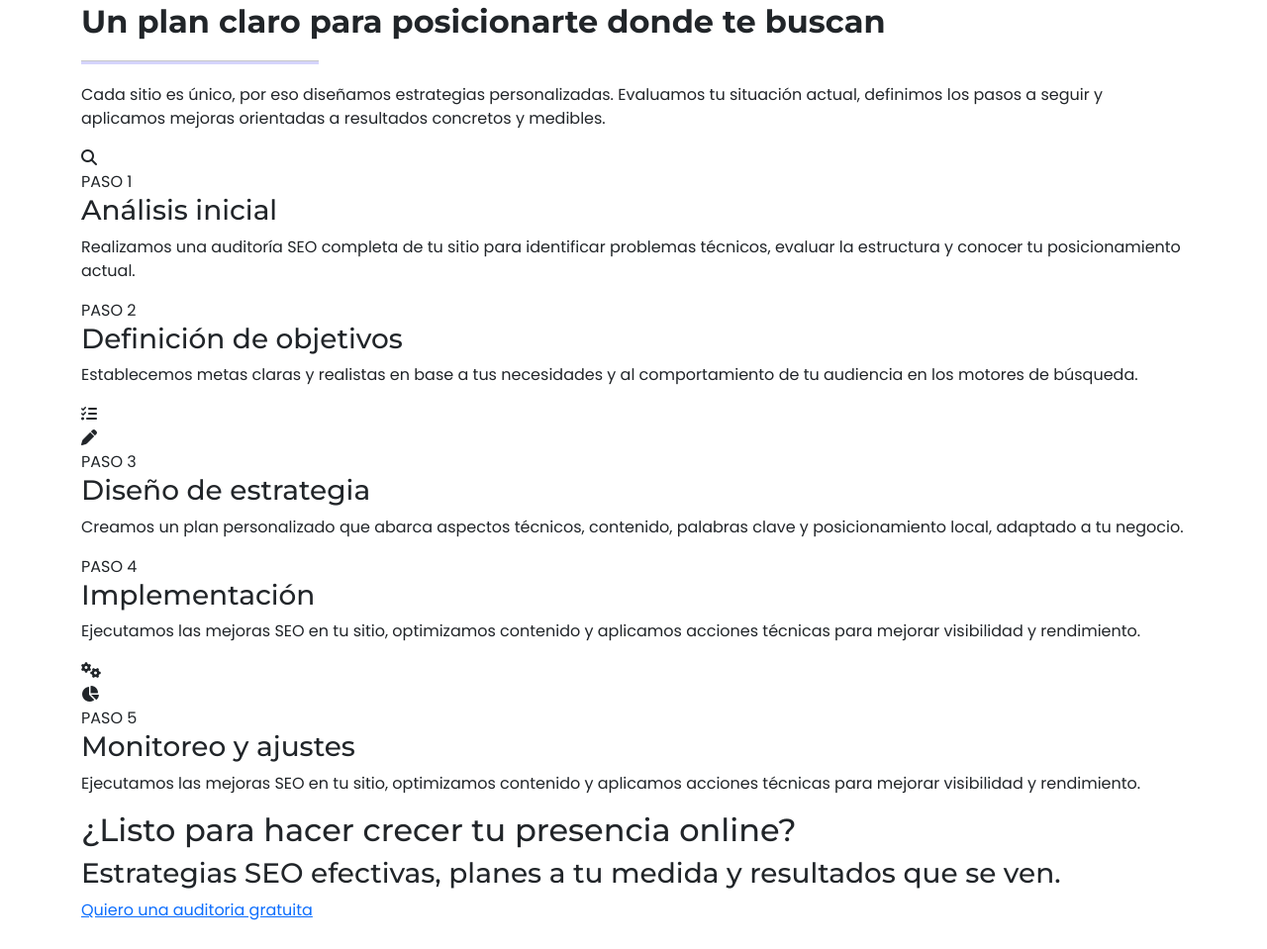
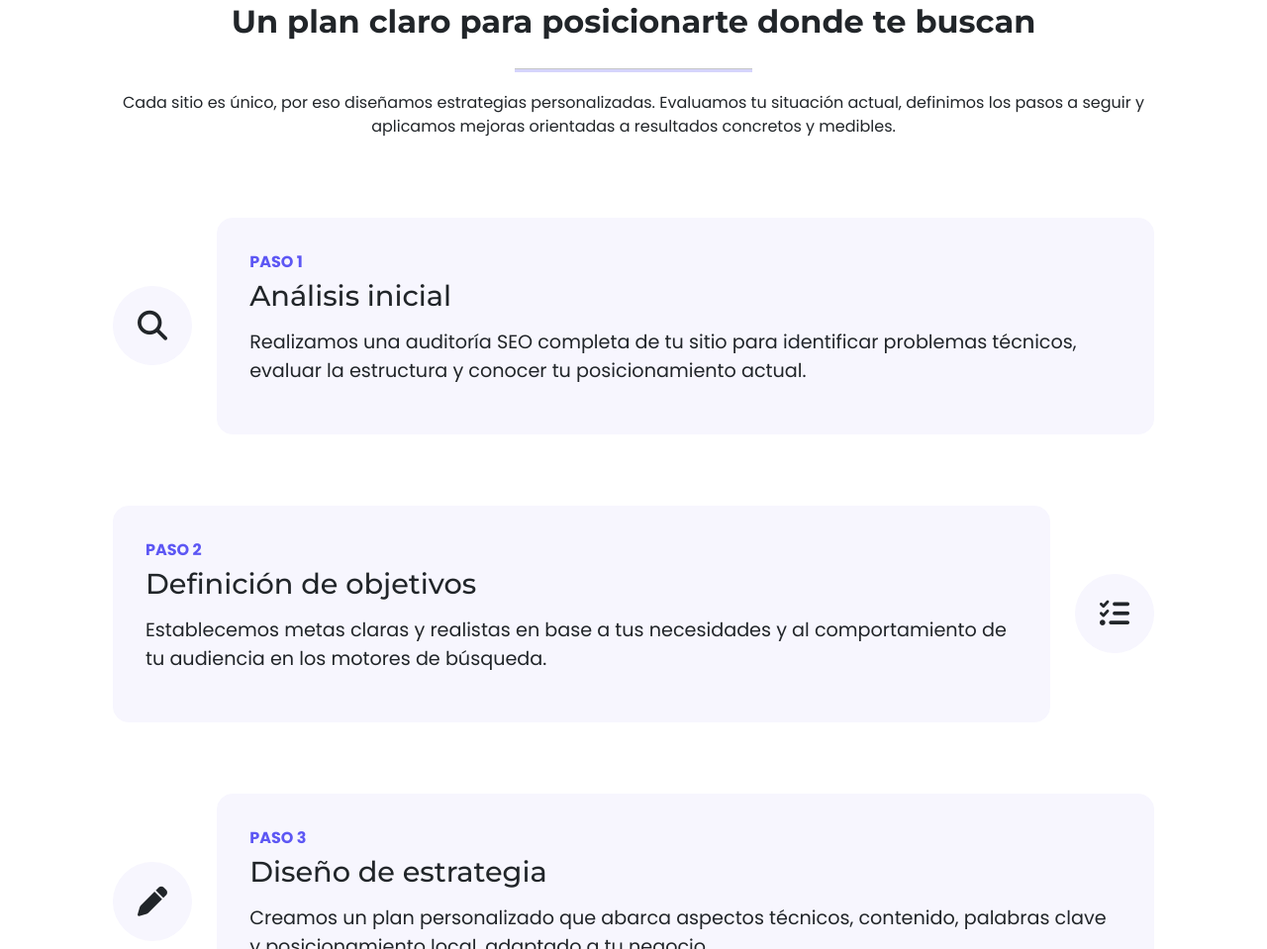
Before and after one commit to jdegaetanodev/cotena, a plain HTML site: page index2.html in a window 1280 px wide. Shown: the part 1841-2800 px from the top of the page at 99% size. Before the commit the page ends 2773 px from the top, so only its background shows below. Drawn offline with nearby package versions, Linux system fonts and the light colour scheme.

Commit message:
Subo secciones de estrategia y CTA

```diff
--- a/assets/css/main.css
+++ b/assets/css/main.css
@@ -164,6 +164,7 @@ h1,h2,h3 {
 
 .card-servicio {
     display: flex;
+    flex-direction: row;
     align-items: center;
     background-color: #FFFFFF;
     border: 1px solid var(--color-lila-claro);
@@ -206,8 +207,8 @@ h1,h2,h3 {
 }
 
 .servicio-icono {
-    width: 4rem;
-    height: 4rem;
+    min-width: 4rem;
+    min-height: 4rem;
     border-radius: .5rem;
     background-color: var(--color-lila-claro);
     margin-right: 2rem;
@@ -217,4 +218,146 @@ h1,h2,h3 {
     color: var(--color-primario);
     font-size: 1.4rem;
 }
+
+@media (max-width: 1024px) {
+    .card-servicio {
+        flex-direction: column;
+        align-items: flex-start;
+    }
+    .card-servicio-texto {
+        width: 100%;
+    }
+    .servicio-icono {
+        margin-bottom: 1rem;
+    }
+}
+
+
 /* </Servicios> */
+
+/* <Estrategia> */
+
+
+.estrategia-header {
+    display: flex;
+    flex-direction: column;
+    align-items: center;
+}
+
+.pregunta {
+    display: flex;
+    justify-content: space-between;
+    align-items: center;
+    margin-bottom: 0.5rem;
+    padding: 2rem;
+}
+
+.pregunta-icono-container {
+    width: 80px;
+    height: 80px;
+    border-radius: 50%;
+    background-color: var(--color-blanco);
+    border: 1px solid var(--color-lila-claro);
+    display: flex;
+    align-items: center;
+    justify-content: center;
+    font-size: 30px;
+}
+
+.pregunta-tarjeta {
+    display: flex;
+    flex-direction: column;
+    background-color: var(--color-blanco);
+    border: 1px solid var(--color-lila-claro);
+    width: 90%;
+    border-radius: 1rem;
+    padding: 2rem;
+}
+
+.pregunta-tarjeta span {
+    font-size: 1rem;
+    font-weight: 700;
+    color: var(--color-primario);
+}
+
+.pregunta-tarjeta h3 {
+    font-size: 1.8rem;
+    padding-top: 0.3rem;
+    padding-bottom: 0.5rem;
+}
+
+.pregunta-tarjeta p {
+    font-size: 1.2rem;
+    color: var(--color-gris);
+}
+
+@media (max-width: 1024px) {
+
+    .pregunta {
+        flex-direction: column;
+        align-items: center;
+        width: 100%;
+    }
+
+    .pregunta-tarjeta {
+        width: 100%;
+    }
+
+    .pregunta-icono-container {
+        display: none;
+    }
+}
+
+
+/* </Estrategia> */
+
+
+/* CTA */
+
+.cta {
+
+    display: flex;
+    flex-direction: column;
+    align-items: center;
+    justify-content: center;
+
+    height: 20rem;
+}
+
+.bg-cta {
+    background-color: var(--color-primario);
+}
+
+.cta-h2 {
+    font-size: 2rem;
+    font-weight: 600;
+    color: var(--color-blanco);
+    margin-bottom: 1.5rem;
+}
+
+.cta-h3 {
+    font-size: 2.2rem;
+    font-weight: 600;
+    color: var(--color-blanco);
+    margin-bottom: 3rem;
+}
+
+.btn-cta {
+
+    margin-right: 1rem;
+    background-color: var(--color-blanco);
+    color: var(--color-primario);
+    padding: 0.5rem 1.5rem;
+    border-radius: 5px;
+    text-decoration: none;
+    text-transform: uppercase;
+    font-weight: 500;
+}
+
+.btn-cta:hover {
+    background-color: var(--color-primario);
+    color: var(--color-blanco);
+    border: 1px solid var(--color-blanco);
+}
+
+/* CTA */
--- a/index2.html
+++ b/index2.html
@@ -124,16 +124,16 @@
                 <h2 class="header-h2">Servicios</h2>
                 <h3 class="header-h3 text-center">Impulsamos el crecimiento de tu negocio</h3>
                 <hr class="separador">
-                <p class="header-text pb-4 text-center">Desde auditorías SEO hasta estrategias de contenido, ofrecemos soluciones integrales para mejorar tu visibilidad en buscadores y atraer visitas de calidad</p>
+                <p class="header-text pb-4 text-center w-auto">Desde auditorías SEO hasta estrategias de contenido, ofrecemos soluciones integrales para mejorar tu visibilidad en buscadores y atraer visitas de calidad</p>
             </div>
 
             <div class="grid-servicios">
 
                 <div class="card-servicio">
-                    <div class="w-20 servicio-icono">
+                    <div class="w-auto servicio-icono">
                         <i class="fa-solid fa-code"></i>
                     </div>
-                    <div class="card-servicio-texto w-80">
+                    <div class="card-servicio-texto w-auto">
                         <h3>Auditoría SEO técnica</h3>
                         <p>Analizamos el estado actual de tu sitio web para detectar errores técnicos, problemas de indexación y barreras que impiden un buen posicionamiento en buscadores.</p>
                         <a href="#">Leer más</a>
@@ -142,10 +142,10 @@
                 </div><!-- /card -->
 
                 <div class="card-servicio">
-                    <div class="w-20 servicio-icono">
+                    <div class="w-auto servicio-icono">
                         <i class="fa-solid fa-magnifying-glass"></i>
                     </div>
-                    <div class="card-servicio-texto w-80">
+                    <div class="card-servicio-texto w-auto">
                         <h3>Investigación de palabras clave</h3>
                         <p>Identificamos las búsquedas más relevantes para tu negocio y tu audiencia, seleccionando palabras clave con alto potencial para atraer tráfico de calidad.</p>
                         <a href="#">Leer más</a>
@@ -154,10 +154,10 @@
                 </div><!-- /card -->
 
                 <div class="card-servicio">
-                    <div class="w-20 servicio-icono">
+                    <div class="w-auto servicio-icono">
                         <i class="fa-regular fa-file-lines"></i>
                     </div>
-                    <div class="card-servicio-texto w-80">
+                    <div class="card-servicio-texto w-auto">
                         <h3>Estrategia de contenidos</h3>
                         <p>Desarrollamos un plan de contenidos basado en palabras clave y preguntas frecuentes de tus potenciales clientes, generando contenido útil que mejora tu posicionamiento y autoridad.</p>
                         <a href="#">Leer más</a>
@@ -166,10 +166,10 @@
                 </div><!-- /card -->
 
                 <div class="card-servicio">
-                    <div class="w-20 servicio-icono">
+                    <div class="w-auto servicio-icono">
                         <i class="fa-solid fa-list-check"></i>
                     </div>
-                    <div class="card-servicio-texto w-80">
+                    <div class="card-servicio-texto w-auto">
                         <h3>Optimización On Page</h3>
                         <p>Mejoramos títulos, descripciones, encabezados, URLs y contenido para que cada página esté alineada con las mejores prácticas de SEO y sea más relevante para los motores de búsqueda.</p>
                         <a href="#">Leer más</a>
@@ -178,10 +178,10 @@
                 </div><!-- /card -->
 
                 <div class="card-servicio">
-                    <div class="w-20 servicio-icono">
+                    <div class="w-auto servicio-icono">
                         <i class="fa-solid fa-location-dot"></i>
                     </div>
-                    <div class="card-servicio-texto w-80">
+                    <div class="card-servicio-texto w-auto">
                         <h3>SEO local</h3>
                         <p>Optimizamos tu presencia en Google Maps y resultados locales para que potenciales clientes cercanos encuentren fácilmente tu negocio al buscar servicios como el tuyo</p>
                         <a href="#">Leer más</a>
@@ -190,10 +190,10 @@
                 </div><!-- /card -->
 
                 <div class="card-servicio">
-                    <div class="w-20 servicio-icono">
+                    <div class="w-auto servicio-icono">
                         <i class="fa-solid fa-chart-simple"></i>
                     </div>
-                    <div class="card-servicio-texto w-80">
+                    <div class="card-servicio-texto w-auto">
                         <h3>Reportes y seguimiento</h3>
                         <p>Te entregamos informes periódicos con métricas clave para que puedas seguir la evolución del posicionamiento, el tráfico orgánico y los resultados obtenidos</p>
                         <a href="#">Leer más</a>
@@ -214,9 +214,9 @@
 
             <div class="estrategia-header">
                 <h2 class="header-h2">Estrategia</h2>
-                <h3 class="header-h3">Un plan claro para posicionarte donde te buscan</h3>
+                <h3 class="header-h3 text-center">Un plan claro para posicionarte donde te buscan</h3>
                 <hr class="separador">
-                <p class="header-p">Cada sitio es único, por eso diseñamos estrategias personalizadas. Evaluamos tu situación actual, definimos los pasos a seguir y aplicamos mejoras orientadas a resultados concretos y medibles.</p>
+                <p class="header-text mb-5 text-center w-auto">Cada sitio es único, por eso diseñamos estrategias personalizadas. Evaluamos tu situación actual, definimos los pasos a seguir y aplicamos mejoras orientadas a resultados concretos y medibles.</p>
             </div>
 
             <div class="pregunta">
@@ -293,11 +293,11 @@
 
     </section> <!-- Fin seccion Estrategia -->
 
-    <section id="cta" class="container-fluid bg-primario">
+    <section class="container-fluid bg-cta">
 
         <div class="container cta">
-            <h2 class="cta-h2">¿Listo para hacer crecer tu presencia online?</h2>
-            <h3 class="cta-h3">Estrategias SEO efectivas, planes a tu medida y resultados que se ven.</h3>
+            <h2 class="cta-h2 text-center">¿Listo para hacer crecer tu presencia online?</h2>
+            <h3 class="cta-h3 text-center">Estrategias SEO efectivas, planes a tu medida y resultados que se ven.</h3>
             <a href="#" class="btn-cta">Quiero una auditoria gratuita</a>
         </div>
 
```
